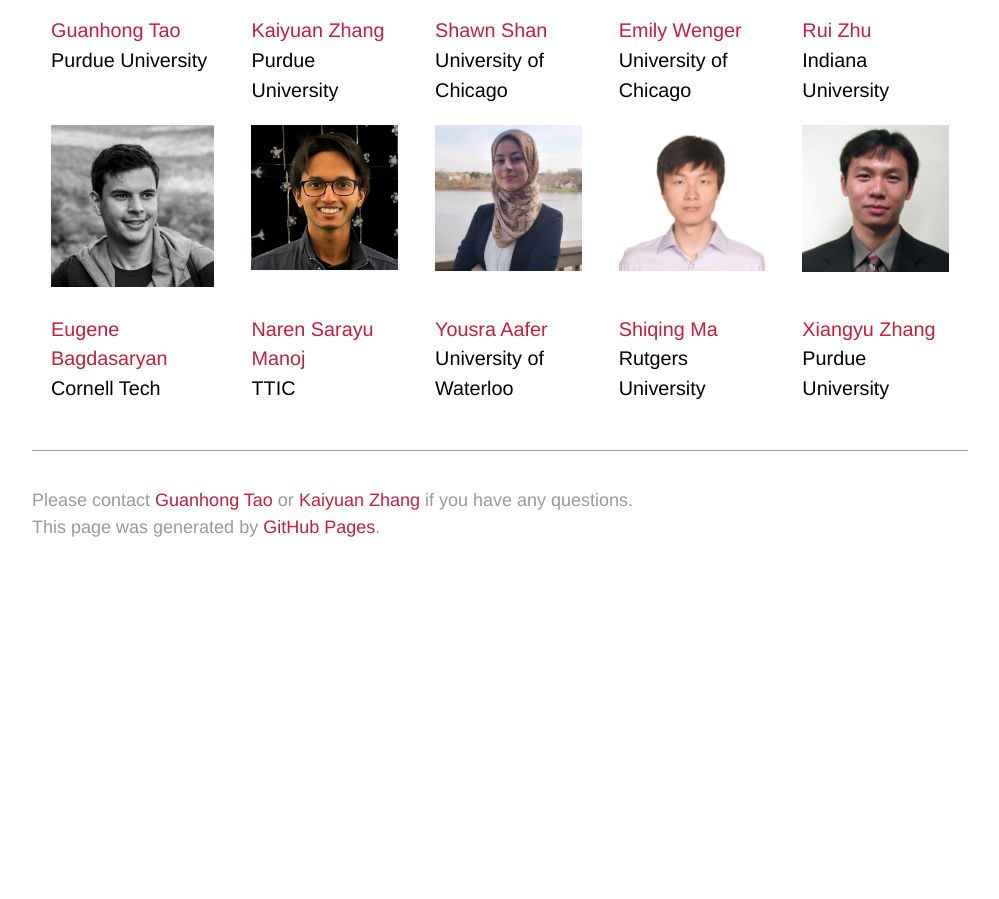
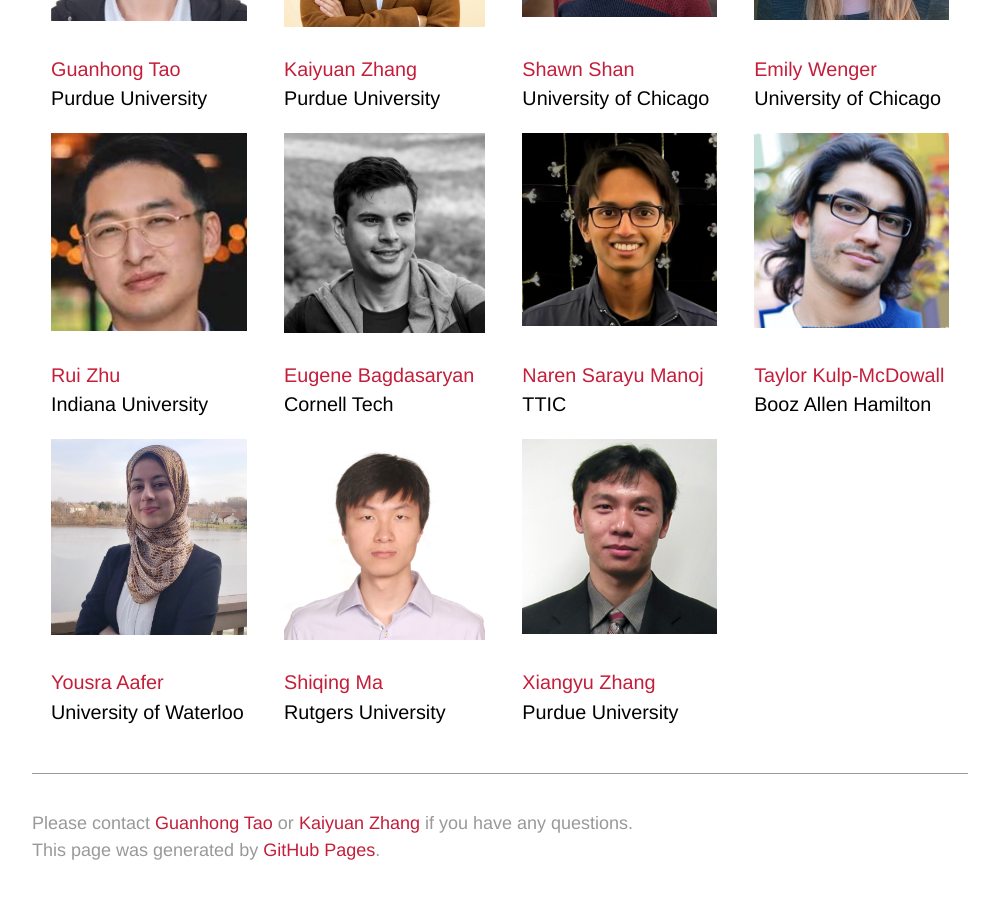
Before and after one commit to ICLR23-BANDS/ICLR23-BANDS.github.io, a Jekyll site: the page built from organizers.md, in a window 1280 px wide and 900 px high, scrolled down 800 px. Shown: the whole window, without its empty margins (140-1139 px from the left). Built offline with Jekyll 4.4.1, drawn with Linux system fonts in a browser that asks for light colours; some web fonts are replaced; our own code applies the rules of GitHub Pages for plain Markdown files; before the commit the page ends 1377 px from its top, so only the background shows below that.

Commit message:
add an organizer

```diff
--- a/organizers.md
+++ b/organizers.md
@@ -4,7 +4,9 @@ layout: default
 
 # Organizers
 
-|<img src="./assets/images/tao.jpg" alt="Guanhong Tao" width="225"/>|<img src="./assets/images/kaiyuan.jpg" alt="Kaiyuan Zhang" width="225"/>|<img src="./assets/images/Shan.jpg" alt="Shawn Shan" width="225"/>|<img src="./assets/images/ewenger.jpg" alt="Emily Wenger" width="225"/>|<img src="./assets/images/zhu.jpg" alt="Rui Zhu" width="225"/>|
-|[Guanhong Tao](https://www.cs.purdue.edu/homes/taog/)<br />Purdue University|[Kaiyuan Zhang](https://kaiyuanzhang.com/)<br />Purdue University|[Shawn Shan](https://www.shawnshan.com/)<br />University of Chicago|[Emily Wenger](https://www.emilywenger.com/)<br />University of Chicago|[Rui Zhu](https://nextjs-notion-starter-kit-sigma-three.vercel.app/)<br />Indiana University|
-|<img src="./assets/images/Eugene.jpg" alt="Eugene Bagdasaryan" width="225"/>|<img src="./assets/images/Manoj.jpg" alt="Naren Sarayu Manoj" width="225"/>|<img src="./assets/images/aafer.jpg" alt="Yousra Aafer" width="225"/>|<img src="./assets/images/ma.jpg" alt="Shiqing Ma" width="225"/>|<img src="./assets/images/xiangyu.jpg" alt="Xiangyu Zhang" width="225"/>|
-|[Eugene Bagdasaryan](https://www.cs.cornell.edu/~eugene/)<br />Cornell Tech|[Naren Sarayu Manoj](https://www.nsmanoj.com/)<br />TTIC|[Yousra Aafer](https://cs.uwaterloo.ca/~yaafer/)<br />University of Waterloo|[Shiqing Ma](https://people.cs.rutgers.edu/~sm2283/)<br />Rutgers University|[Xiangyu Zhang](https://www.cs.purdue.edu/homes/xyzhang/)<br />Purdue University|
+|<img src="./assets/images/tao.jpg" alt="Guanhong Tao" width="225"/>|<img src="./assets/images/kaiyuan.jpg" alt="Kaiyuan Zhang" width="225"/>|<img src="./assets/images/Shan.jpg" alt="Shawn Shan" width="225"/>|<img src="./assets/images/ewenger.jpg" alt="Emily Wenger" width="225"/>|
+|[Guanhong Tao](https://www.cs.purdue.edu/homes/taog/)<br />Purdue University|[Kaiyuan Zhang](https://kaiyuanzhang.com/)<br />Purdue University|[Shawn Shan](https://www.shawnshan.com/)<br />University of Chicago|[Emily Wenger](https://www.emilywenger.com/)<br />University of Chicago|
+|<img src="./assets/images/zhu.jpg" alt="Rui Zhu" width="225"/>|<img src="./assets/images/Eugene.jpg" alt="Eugene Bagdasaryan" width="225"/>|<img src="./assets/images/Manoj.jpg" alt="Naren Sarayu Manoj" width="225"/>|<img src="./assets/images/taylor.jpg" alt="Taylor Kulp-McDowall" width="225"/>|
+|[Rui Zhu](https://nextjs-notion-starter-kit-sigma-three.vercel.app/)<br />Indiana University|[Eugene Bagdasaryan](https://www.cs.cornell.edu/~eugene/)<br />Cornell Tech|[Naren Sarayu Manoj](https://www.nsmanoj.com/)<br />TTIC|[Taylor Kulp-McDowall](https://www.linkedin.com/in/taylorwk/)<br />Booz Allen Hamilton|
+|<img src="./assets/images/aafer.jpg" alt="Yousra Aafer" width="225"/>|<img src="./assets/images/ma.jpg" alt="Shiqing Ma" width="225"/>|<img src="./assets/images/xiangyu.jpg" alt="Xiangyu Zhang" width="225"/>|
+|[Yousra Aafer](https://cs.uwaterloo.ca/~yaafer/)<br />University of Waterloo|[Shiqing Ma](https://people.cs.rutgers.edu/~sm2283/)<br />Rutgers University|[Xiangyu Zhang](https://www.cs.purdue.edu/homes/xyzhang/)<br />Purdue University|
```
Also changed, not shown: assets/images/taylor.jpg (added).
